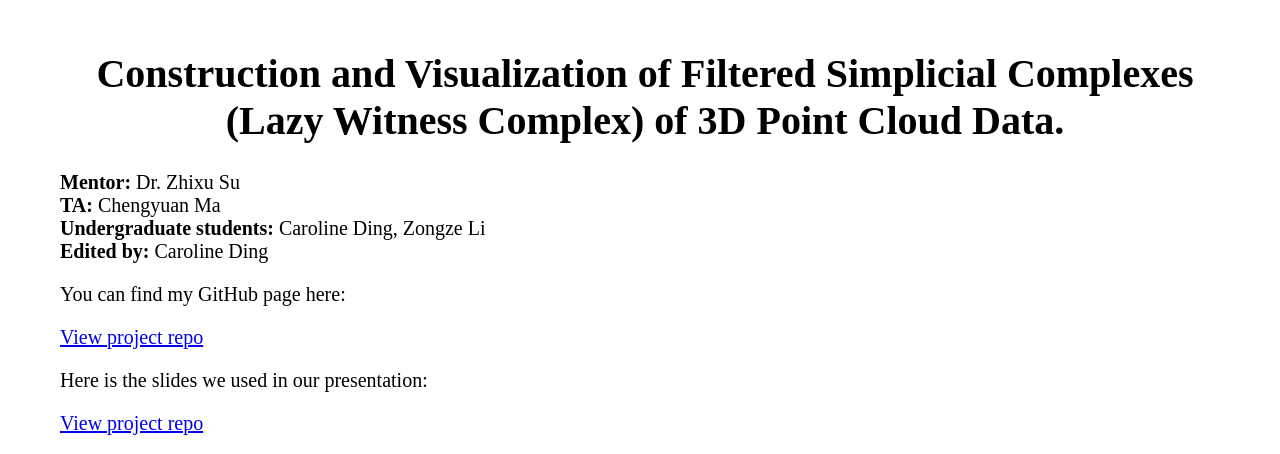
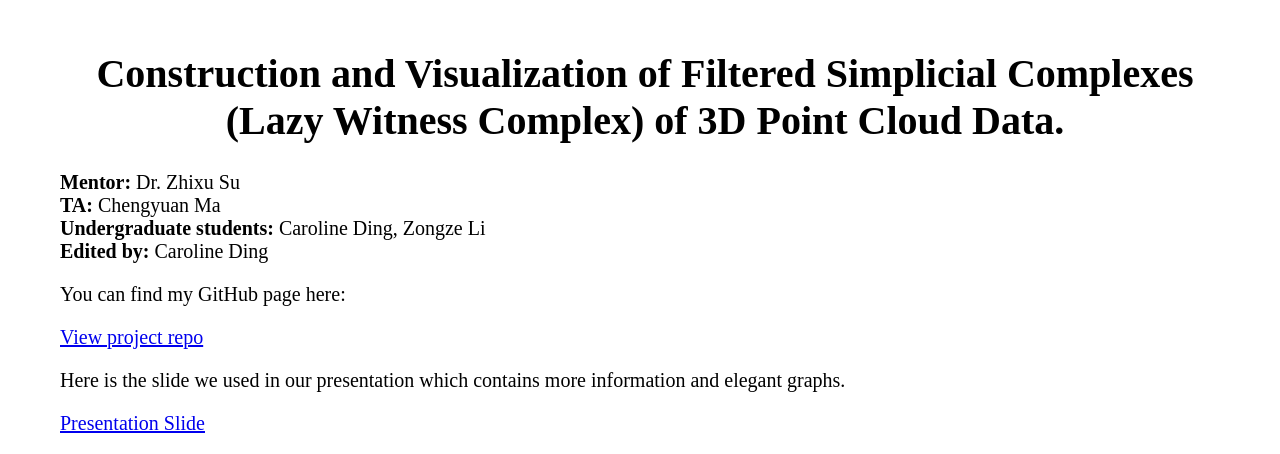
Before and after one commit to CarolineDLX/The-Shape-of-Data----Persistent-Homology, a plain HTML site: page index.html in a window 1280 px wide. Shown: the top 454 px of the page. Drawn offline with nearby package versions, Linux system fonts and the light colour scheme.

Commit message:
Update index.html

```diff
--- a/index.html
+++ b/index.html
@@ -44,7 +44,7 @@
     </div>
 
     <p>
-      Here is the slides we used in our presentation:
+      Here is the slide we used in our presentation which contains more information and elegant graphs.
     </p>
 
     <div id="links">
@@ -52,7 +52,7 @@
          href="https://drive.google.com/file/d/1-cmZbLV7LRULiUXMksTOSmjb9gRmloHe/view"
          rel="noopener noreferrer"
          target="_blank">
-        <span class="repo-text">View project repo</span>
+        <span class="repo-text">Presentation Slide</span>
       </a>
     </div>
 
```
